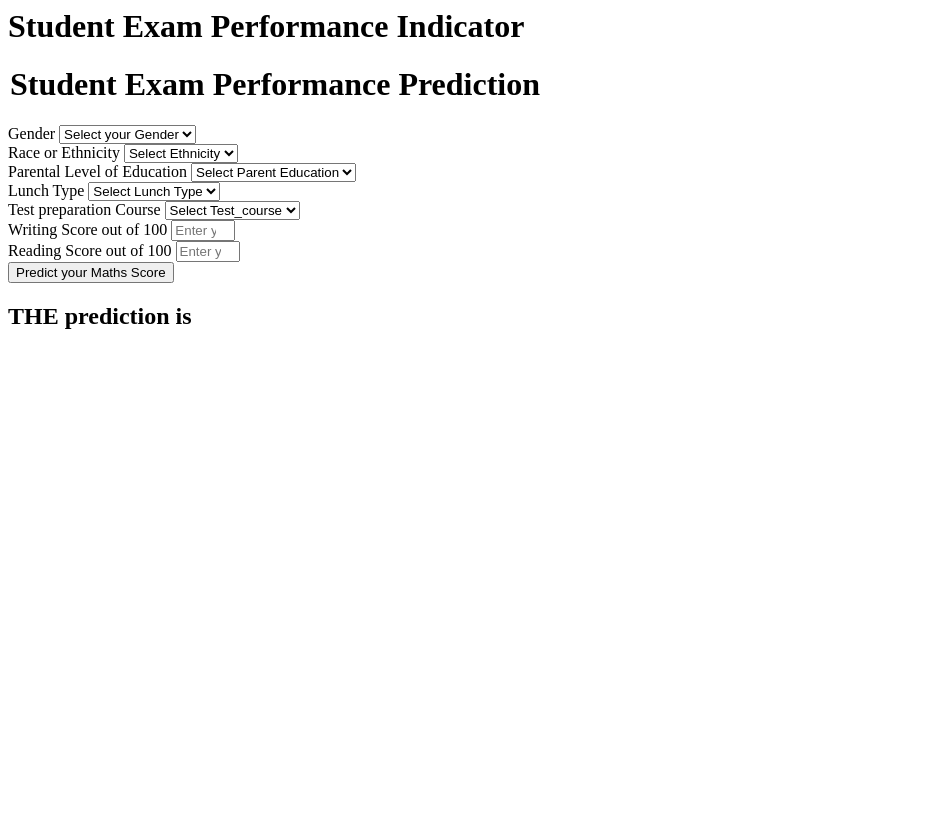
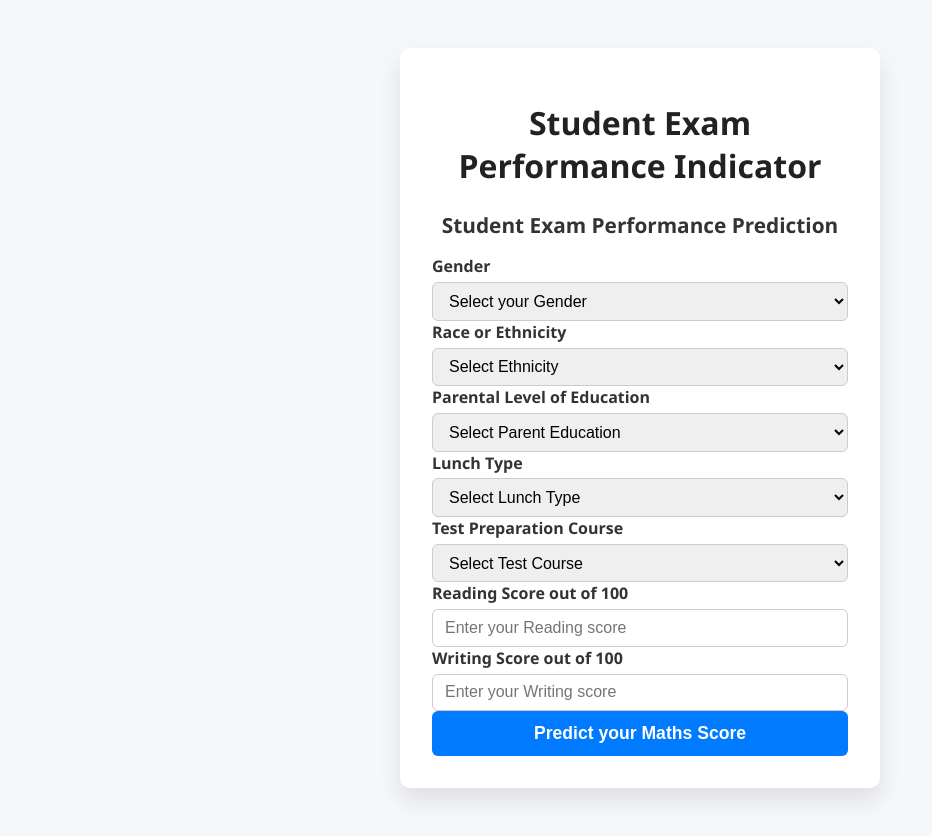
Before and after one commit to Sam-Yak19/end-to-end-MLProject, a Flask app: page /predictdata in a window 1280 px wide. Shown: the whole page, without its empty margins (0-932 px from the left). Before the commit the page ends 329 px from the top, so only its background shows below. Run offline with Flask 3, Linux system fonts and the light colour scheme.

Commit message:
Changed design

```diff
--- a/app.py
+++ b/app.py
@@ -24,8 +24,8 @@ def predict_datapoint():
             parental_level_of_education=request.form.get('parental_level_of_education'),
             lunch=request.form.get('lunch'),
             test_preparation_course=request.form.get('test_preparation_course'),
-            reading_score=float(request.form.get('writing_score')),
-            writing_score=float(request.form.get('reading_score'))
+            reading_score=float(request.form.get('reading_score')),
+            writing_score=float(request.form.get('writing_score'))
         )
         pred_df=data.get_data_as_dataframe()
         print(pred_df)
--- a/templates/home.html
+++ b/templates/home.html
@@ -1,111 +1,160 @@
-<html>
+<!DOCTYPE html>
+<html lang="en">
+<head>
+    <meta charset="UTF-8" />
+    <meta name="viewport" content="width=device-width, initial-scale=1" />
+    <title>Student Exam Performance Predictor</title>
+    <style>
+        /* Reset & base styles */
+        * {
+            box-sizing: border-box;
+        }
+        body {
+            margin: 0;
+            font-family: 'Segoe UI', Tahoma, Geneva, Verdana, sans-serif;
+            background: #f5f7fa;
+            color: #333;
+            display: flex;
+            flex-direction: column;
+            min-height: 100vh;
+        }
+        .container {
+            max-width: 480px;
+            margin: 3rem auto;
+            padding: 2rem;
+            background: #fff;
+            border-radius: 10px;
+            box-shadow: 0 12px 25px rgb(0 0 0 / 0.1);
+        }
+
+        h1, h2 {
+            text-align: center;
+            color: #222;
+        }
+        h1 {
+            margin-bottom: 1.5rem;
+            font-weight: 700;
+        }
+        h2 {
+            margin-top: 2rem;
+            font-weight: 600;
+            color: #007bff;
+        }
+        form {
+            display: flex;
+            flex-direction: column;
+            gap: 1.25rem;
+        }
+        label {
+            font-weight: 600;
+            margin-bottom: 0.3rem;
+            display: block;
+        }
+        select, input[type=number] {
+            width: 100%;
+            padding: 0.55rem 0.75rem;
+            font-size: 1rem;
+            border-radius: 6px;
+            border: 1.8px solid #ccc;
+            transition: border-color 0.3s ease;
+        }
+        select:focus, input[type=number]:focus {
+            border-color: #007bff;
+            outline: none;
+            box-shadow: 0 0 6px rgb(0 123 255 / 0.3);
+        }
+        option.placeholder {
+            color: #888;
+        }
+        .btn {
+            background-color: #007bff;
+            border: none;
+            color: white;
+            padding: 0.75rem;
+            font-size: 1.1rem;
+            font-weight: 700;
+            border-radius: 6px;
+            cursor: pointer;
+            transition: background-color 0.3s ease;
+            width: 100%;
+        }
+        .btn:hover {
+            background-color: #0056b3;
+        }
+        /* Responsive */
+        @media (max-width: 500px) {
+            .container {
+                margin: 1rem;
+                padding: 1.5rem;
+            }
+        }
+    </style>
+</head>
 <body>
-    <div class="login">
-       <h1>Student Exam Performance Indicator</h1>
+    <div class="container">
+        <h1>Student Exam Performance Indicator</h1>
 
-       <form action="{{ url_for('predict_datapoint')}}" method="post">
-        <h1>
-            <legend>Student Exam Performance Prediction</legend>
-        </h1>
-        <div class="mb-3">
-            <label class="form-label">Gender</label>
-            <select class="form-control" name="gender" placeholder="Enter you Gender" required>
-                <option class="placeholder" selected disabled value="">Select your Gender</option>
-                <option value="male">
-                    Male
-                </option>
-                <option value="female">
-                    Female
-                </option>
-            </select>
-        </div>
-        <div class="mb-3">
-            <label class="form-label">Race or Ethnicity</label>
-            <select class="form-control" name="ethnicity" placeholder="Enter you ethnicity" required>
-                <option class="placeholder" selected disabled value="">Select Ethnicity</option>
-                <option value="group A">
-                    Group A
-                </option>
-                <option value="group B">
-                    Group B
-                </option>
-                <option value="group C">
-                    Group C
-                </option>
-                <option value="group D">
-                    Group D
-                </option>
-                <option value="group E">
-                    Group E
-                </option>
-            </select>
-        </div>
-        <div class="mb-3">
-            <label class="form-label">Parental Level of Education</label>
-            <select class="form-control" name="parental_level_of_education"
-                placeholder="Enter you Parent Education" required>
-                <option class="placeholder" selected disabled value="">Select Parent Education</option>
-                <option value="associate's degree">
-                    associate's degree
-                </option>
-                <option value="bachelor's degree">
-                    bachelor's degree
-                </option>
-                <option value="high school">
-                    high school
-                </option>
-                <option value="master's degree">
-                    master's degree
-                </option>
-                <option value="some college">
-                    some college
-                </option>
-                <option value="some high school">
-                    some high school
-                </option>
-            </select>
-        </div>
-        <div class="mb-3">
-            <label class="form-label">Lunch Type</label>
-            <select class="form-control" name="lunch" placeholder="Enter you Lunch" required>
-                <option class="placeholder" selected disabled value="">Select Lunch Type</option>
-                <option value="free/reduced">
-                    free/reduced
-                </option>
-                <option value="standard">
-                    standard
-                </option>
-            </select>
-        </div>
-        <div class="mb-3">
-            <label class="form-label">Test preparation Course</label>
-            <select class="form-control" name="test_preparation_course" placeholder="Enter you Course"
-                required>
-                <option class="placeholder" selected disabled value="">Select Test_course</option>
-                <option value="none">
-                    None
-                </option>
-                <option value="completed">
-                    Completed
-                </option>
-            </select>
-        </div>
-        <div class="mb-3">
-            <label class="form-label">Writing Score out of 100</label>
-            <input class="form-control" type="number" name="reading_score"
-                placeholder="Enter your Reading score" min='0' max='100' />
-        </div>
-        <div class="mb-3">
-            <label class="form-label">Reading Score out of 100</label>
-            <input class="form-control" type="number" name="writing_score"
-                placeholder="Enter your Reading Score" min='0' max='100' />
-        </div>
-        <div class="mb-3">
-            <input class="btn btn-primary" type="submit" value="Predict your Maths Score" required />
-        </div>
-    </form>
-    <h2>
-       THE  prediction is {{results}}
-    </h2>
-   <body>
+        <form action="{{ url_for('predict_datapoint')}}" method="post" novalidate>
+            <fieldset style="border:none; padding:0; margin:0;">
+                <legend style="font-size:1.3rem; font-weight:700; margin-bottom: 1rem; text-align:center;">
+                    Student Exam Performance Prediction
+                </legend>
+
+                <label for="gender">Gender</label>
+                <select name="gender" id="gender" required>
+                    <option class="placeholder" selected disabled value="">Select your Gender</option>
+                    <option value="male">Male</option>
+                    <option value="female">Female</option>
+                </select>
+
+                <label for="ethnicity">Race or Ethnicity</label>
+                <select name="ethnicity" id="ethnicity" required>
+                    <option class="placeholder" selected disabled value="">Select Ethnicity</option>
+                    <option value="group A">Group A</option>
+                    <option value="group B">Group B</option>
+                    <option value="group C">Group C</option>
+                    <option value="group D">Group D</option>
+                    <option value="group E">Group E</option>
+                </select>
+
+                <label for="parental_education">Parental Level of Education</label>
+                <select name="parental_level_of_education" id="parental_education" required>
+                    <option class="placeholder" selected disabled value="">Select Parent Education</option>
+                    <option value="associate's degree">Associate's degree</option>
+                    <option value="bachelor's degree">Bachelor's degree</option>
+                    <option value="high school">High school</option>
+                    <option value="master's degree">Master's degree</option>
+                    <option value="some college">Some college</option>
+                    <option value="some high school">Some high school</option>
+                </select>
+
+                <label for="lunch">Lunch Type</label>
+                <select name="lunch" id="lunch" required>
+                    <option class="placeholder" selected disabled value="">Select Lunch Type</option>
+                    <option value="free/reduced">Free/reduced</option>
+                    <option value="standard">Standard</option>
+                </select>
+
+                <label for="test_prep">Test Preparation Course</label>
+                <select name="test_preparation_course" id="test_prep" required>
+                    <option class="placeholder" selected disabled value="">Select Test Course</option>
+                    <option value="none">None</option>
+                    <option value="completed">Completed</option>
+                </select>
+
+                <label for="reading_score">Reading Score out of 100</label>
+                <input type="number" id="reading_score" name="reading_score" placeholder="Enter your Reading score" min="0" max="100" required />
+
+                <label for="writing_score">Writing Score out of 100</label>
+                <input type="number" id="writing_score" name="writing_score" placeholder="Enter your Writing score" min="0" max="100" required />
+
+                <input class="btn" type="submit" value="Predict your Maths Score" />
+            </fieldset>
+        </form>
+
+        {% if results %}
+        <h2>The prediction is: {{ results }}</h2>
+        {% endif %}
+    </div>
+</body>
 </html>
```
Also changed, not shown: templates/index.html (+74 -1 lines).
